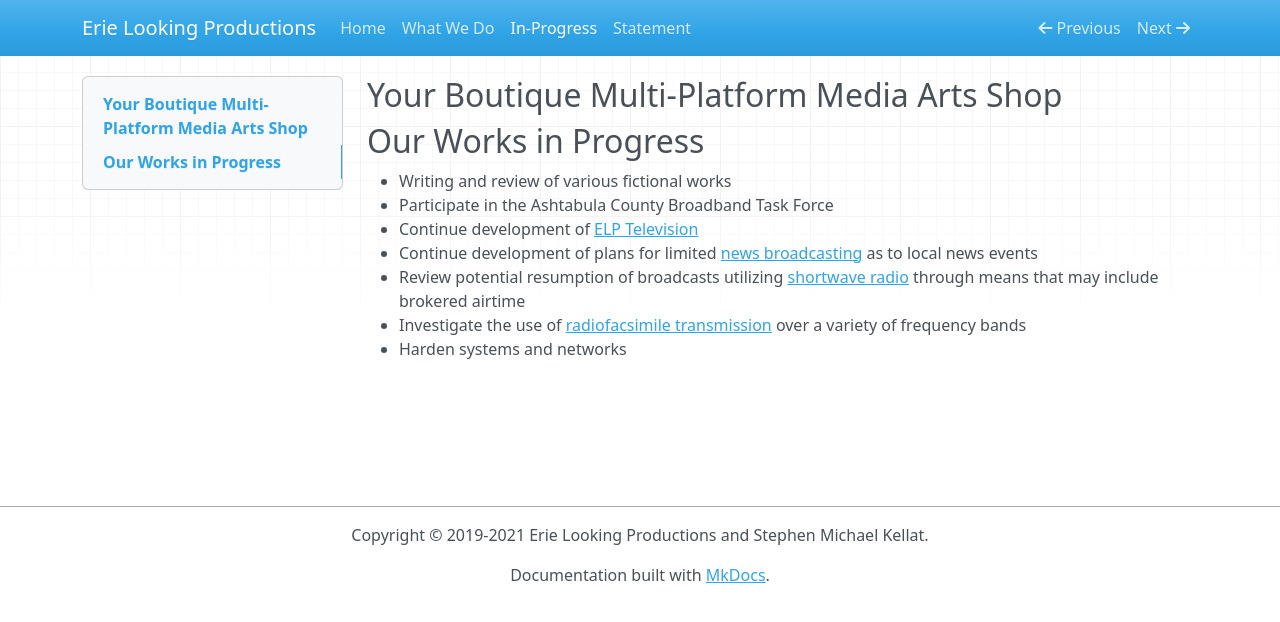
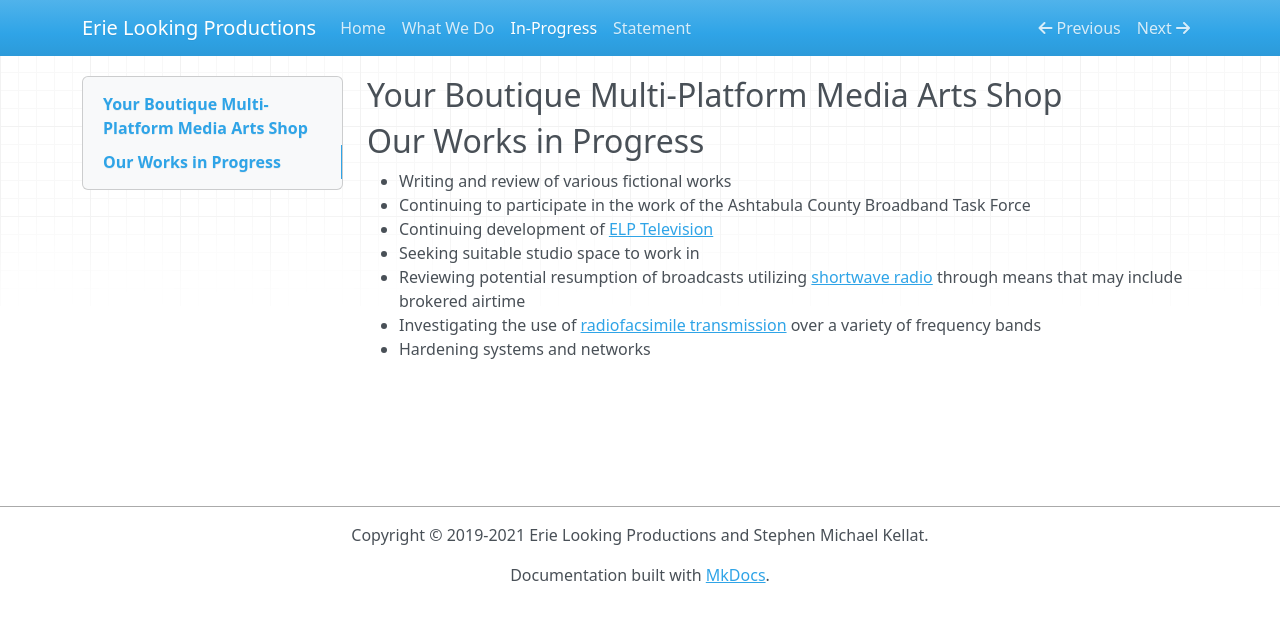
Before and after one commit to skellat/mkdocs-cms, an MkDocs documentation site: the page built from docs/wip.md, in a window 1280 px wide. Shown: the top 622 px of the page. Built offline with MkDocs 1.6.1, drawn with Linux system fonts in a browser that asks for light colours; nearby versions of some CDN libraries.

Commit message:
Minor site edits to correct mistakes
Signed-off-by: Stephen Michael Kellat <smkellat@yahoo.com>

```diff
--- a/docs/wip.md
+++ b/docs/wip.md
@@ -3,9 +3,9 @@
 ## Our Works in Progress
 
 * Writing and review of various fictional works
-* Participate in the Ashtabula County Broadband Task Force
-* Continue development of [ELP Television](https://coyote.works)
-* Continue development of plans for limited [news broadcasting](https://en.wikipedia.org/wiki/News_broadcasting) as to local news events
-* Review potential resumption of broadcasts utilizing [shortwave radio](https://simple.wikipedia.org/wiki/Shortwave_radio) through means that may include brokered airtime
-* Investigate the use of [radiofacsimile transmission](https://en.wikipedia.org/wiki/Radiofax) over a variety of frequency bands
-* Harden systems and networks
+* Continuing to participate in the work of the Ashtabula County Broadband Task Force
+* Continuing development of [ELP Television](https://coyote.works)
+* Seeking suitable studio space to work in
+* Reviewing potential resumption of broadcasts utilizing [shortwave radio](https://simple.wikipedia.org/wiki/Shortwave_radio) through means that may include brokered airtime
+* Investigating the use of [radiofacsimile transmission](https://en.wikipedia.org/wiki/Radiofax) over a variety of frequency bands
+* Hardening systems and networks
--- a/mkdocs.yml
+++ b/mkdocs.yml
@@ -1,7 +1,7 @@
 site_name: Erie Looking Productions
 theme: mkdocs
 site_url: https://erielookingproductions.info/
-site_description: The public-facing website of Erie Looking Productions
+site_description: The sole public-facing website of Erie Looking Productions
 site_author: Stephen Michael Kellat
 copyright: Copyright © 2019-2021 Erie Looking Productions and Stephen Michael Kellat.
 plugins: []
```
Also changed, not shown: docs/index.md (+2 -2 lines), docs/statement.md (+1 -1 lines).
